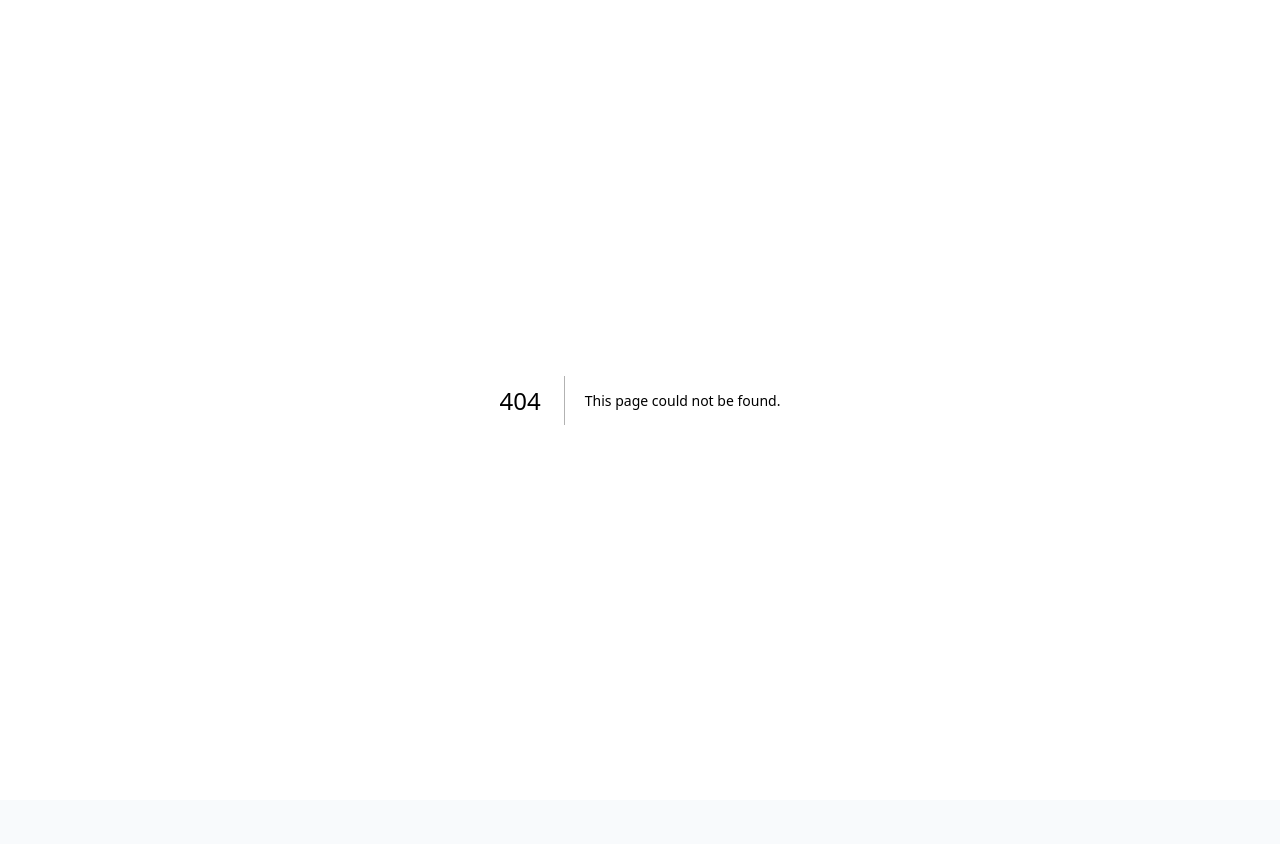
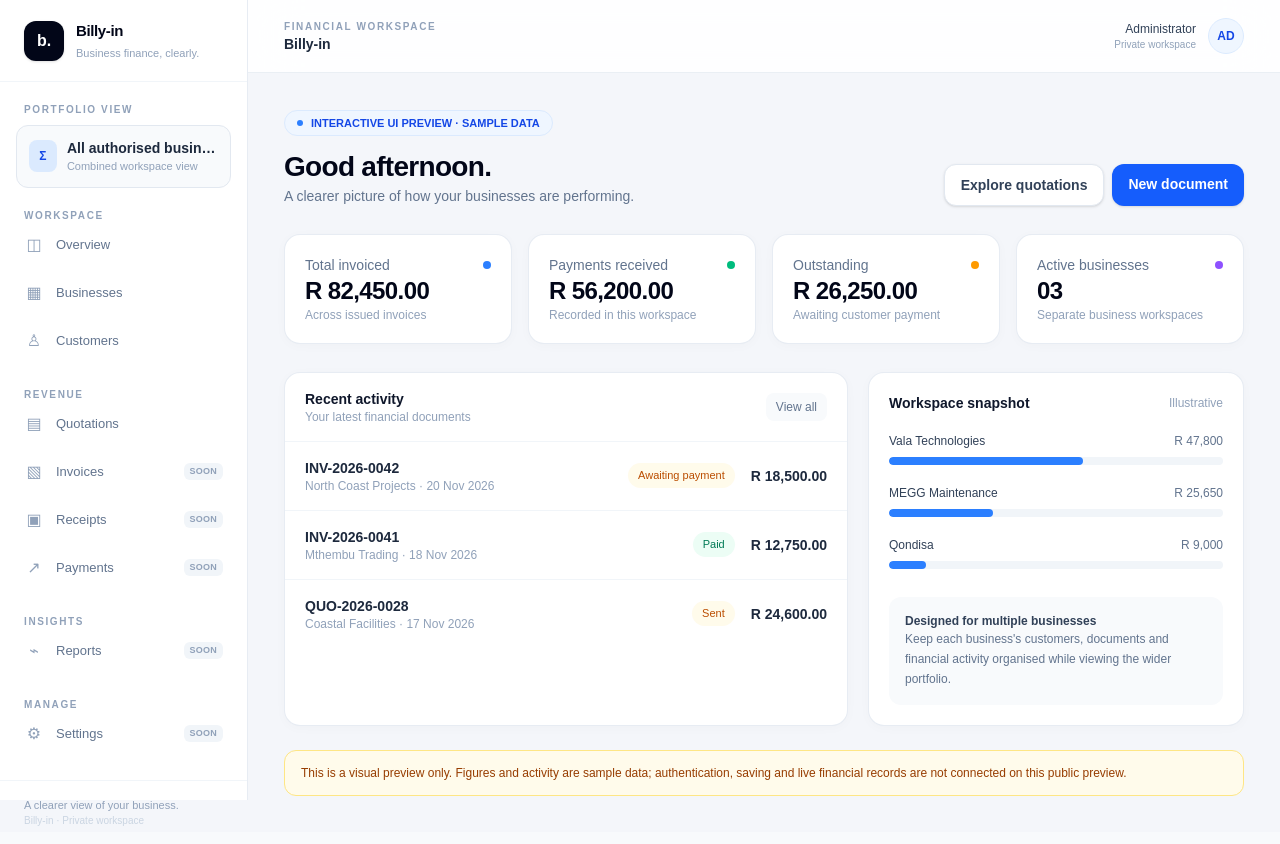
Before and after one commit to Thuthukani-Craig/billy-in, a Next.js app in the folder frontend/: page /preview in a window 1280 px wide. Before the commit this address had no page. Before the commit the page ends 800 px from the top, so only its background shows below. Built offline with nearby package versions, Linux system fonts and the light colour scheme.

Commit message:
Add clearly labelled visual dashboard preview

```diff
--- /dev/null
+++ b/frontend/src/app/preview/page.tsx
@@ -0,0 +1,87 @@
+import Link from "next/link";
+
+import { LayoutShell } from "@/components/layout-shell";
+
+const money = (value: number) =>
+  new Intl.NumberFormat("en-ZA", { style: "currency", currency: "ZAR", maximumFractionDigits: 2 }).format(value);
+
+const metrics = [
+  { label: "Total invoiced", value: 82450, note: "Across issued invoices", accent: "bg-blue-500" },
+  { label: "Payments received", value: 56200, note: "Recorded in this workspace", accent: "bg-emerald-500" },
+  { label: "Outstanding", value: 26250, note: "Awaiting customer payment", accent: "bg-amber-500" },
+  { label: "Active businesses", value: null, note: "Separate business workspaces", accent: "bg-violet-500" },
+];
+
+const activity = [
+  { number: "INV-2026-0042", customer: "North Coast Projects", date: "20 Nov 2026", amount: 18500, status: "Awaiting payment" },
+  { number: "INV-2026-0041", customer: "Mthembu Trading", date: "18 Nov 2026", amount: 12750, status: "Paid" },
+  { number: "QUO-2026-0028", customer: "Coastal Facilities", date: "17 Nov 2026", amount: 24600, status: "Sent" },
+];
+
+export default function PreviewPage() {
+  return (
+    <LayoutShell>
+      <div className="mb-7 flex flex-col justify-between gap-4 sm:flex-row sm:items-end">
+        <div>
+          <div className="mb-3 inline-flex items-center gap-2 rounded-full border border-blue-100 bg-blue-50 px-3 py-1 text-[11px] font-semibold text-blue-700">
+            <span className="h-1.5 w-1.5 rounded-full bg-blue-500" />
+            INTERACTIVE UI PREVIEW · SAMPLE DATA
+          </div>
+          <h2 className="text-2xl font-semibold tracking-tight text-slate-950 sm:text-[28px]">Good afternoon.</h2>
+          <p className="mt-1.5 text-sm text-slate-500">A clearer picture of how your businesses are performing.</p>
+        </div>
+        <div className="flex gap-2">
+          <Link href="/quotations" className="rounded-xl border border-slate-200 bg-white px-4 py-2.5 text-sm font-semibold text-slate-700 shadow-sm transition hover:bg-slate-50">Explore quotations</Link>
+          <span className="rounded-xl bg-blue-600 px-4 py-2.5 text-sm font-semibold text-white shadow-sm">New document</span>
+        </div>
+      </div>
+
+      <section className="grid gap-4 sm:grid-cols-2 xl:grid-cols-4">
+        {metrics.map((metric) => (
+          <article key={metric.label} className="rounded-2xl border border-slate-200/80 bg-white p-5 shadow-[0_2px_12px_rgba(15,23,42,0.025)]">
+            <div className="flex items-center justify-between gap-3">
+              <p className="text-sm font-medium text-slate-500">{metric.label}</p>
+              <span className={`h-2 w-2 rounded-full ${metric.accent}`} />
+            </div>
+            <p className="mt-4 text-2xl font-semibold tracking-tight text-slate-950">{metric.value === null ? "03" : money(metric.value)}</p>
+            <p className="mt-2 text-xs text-slate-400">{metric.note}</p>
+          </article>
+        ))}
+      </section>
+
+      <div className="mt-7 grid gap-5 xl:grid-cols-[1.5fr_1fr]">
+        <section className="overflow-hidden rounded-2xl border border-slate-200/80 bg-white shadow-[0_2px_12px_rgba(15,23,42,0.025)]">
+          <div className="flex items-center justify-between border-b border-slate-100 px-5 py-4">
+            <div><h3 className="text-sm font-semibold text-slate-900">Recent activity</h3><p className="mt-1 text-xs text-slate-400">Your latest financial documents</p></div>
+            <span className="rounded-lg bg-slate-50 px-2.5 py-1.5 text-xs font-medium text-slate-500">View all</span>
+          </div>
+          <div className="divide-y divide-slate-100">
+            {activity.map((item) => (
+              <div key={item.number} className="flex flex-col gap-3 px-5 py-4 sm:flex-row sm:items-center sm:justify-between">
+                <div className="min-w-0"><p className="truncate text-sm font-semibold text-slate-800">{item.number}</p><p className="mt-1 text-xs text-slate-400">{item.customer} · {item.date}</p></div>
+                <div className="flex items-center justify-between gap-4 sm:justify-end"><span className={`rounded-full px-2.5 py-1 text-[11px] font-medium ${item.status === "Paid" ? "bg-emerald-50 text-emerald-700" : "bg-amber-50 text-amber-700"}`}>{item.status}</span><span className="text-sm font-semibold text-slate-800">{money(item.amount)}</span></div>
+              </div>
+            ))}
+          </div>
+        </section>
+
+        <section className="rounded-2xl border border-slate-200/80 bg-white p-5 shadow-[0_2px_12px_rgba(15,23,42,0.025)]">
+          <div className="flex items-center justify-between"><h3 className="text-sm font-semibold text-slate-900">Workspace snapshot</h3><span className="text-xs text-slate-400">Illustrative</span></div>
+          <div className="mt-5 space-y-5">
+            {[{ name: "Vala Technologies", share: "58%", amount: "R 47,800", width: "58%" }, { name: "MEGG Maintenance", share: "31%", amount: "R 25,650", width: "31%" }, { name: "Qondisa", share: "11%", amount: "R 9,000", width: "11%" }].map((business) => (
+              <div key={business.name}>
+                <div className="mb-2 flex items-center justify-between gap-3"><span className="text-xs font-medium text-slate-700">{business.name}</span><span className="text-xs text-slate-500">{business.amount}</span></div>
+                <div className="h-2 overflow-hidden rounded-full bg-slate-100"><div className="h-full rounded-full bg-blue-500" style={{ width: business.width }} /></div>
+              </div>
+            ))}
+          </div>
+          <div className="mt-7 rounded-xl bg-slate-50 p-4"><p className="text-xs font-semibold text-slate-700">Designed for multiple businesses</p><p className="mt-1.5 text-xs leading-5 text-slate-500">Keep each business's customers, documents and financial activity organised while viewing the wider portfolio.</p></div>
+        </section>
+      </div>
+
+      <div className="mt-6 rounded-xl border border-amber-200 bg-amber-50 px-4 py-3 text-xs leading-5 text-amber-800">
+        This is a visual preview only. Figures and activity are sample data; authentication, saving and live financial records are not connected on this public preview.
+      </div>
+    </LayoutShell>
+  );
+}
```
